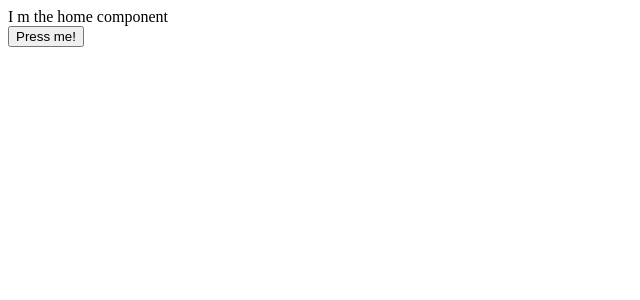
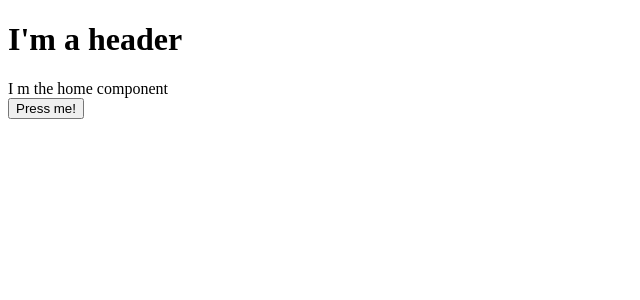
Before and after one commit to manelgavalda/react-server, a React app: page / in a window 1280 px wide. Shown: the top 300 px of the page, without its empty margins (0-640 px from the left). Built offline with nearby package versions, Linux system fonts and the light colour scheme; the HTML template or start-up script is replaced by a standard one.

Commit message:
Added App js and changed routes to have header on all pages

```diff
--- /dev/null
+++ b/src/client/App.js
@@ -0,0 +1,15 @@
+import React from 'react';
+import { renderRoutes } from 'react-router-config';
+
+const App = ({ route }) => {
+  return (
+    <div>
+      <h1>I'm a header</h1>
+      {renderRoutes(route.routes)}
+    </div>
+  );
+};
+
+export default {
+  component: App
+};
--- a/src/client/Routes.js
+++ b/src/client/Routes.js
@@ -1,8 +1,11 @@
-import React from 'react';
+import App from './App';
 import HomePage from './pages/HomePage';
 import UsersListPage, { loadData } from './pages/UsersListPage';
 
 export default [
+  {
+    ...App,
+    routes: [
       {
         ...HomePage,
         path: '/',
@@ -10,6 +13,8 @@
       },
       {
         ...UsersListPage,
-    path: '/users',
+        path: '/users'
+      }
+    ]
   }
 ];
```
Lines whose indentation alone changed are shown as unchanged.
